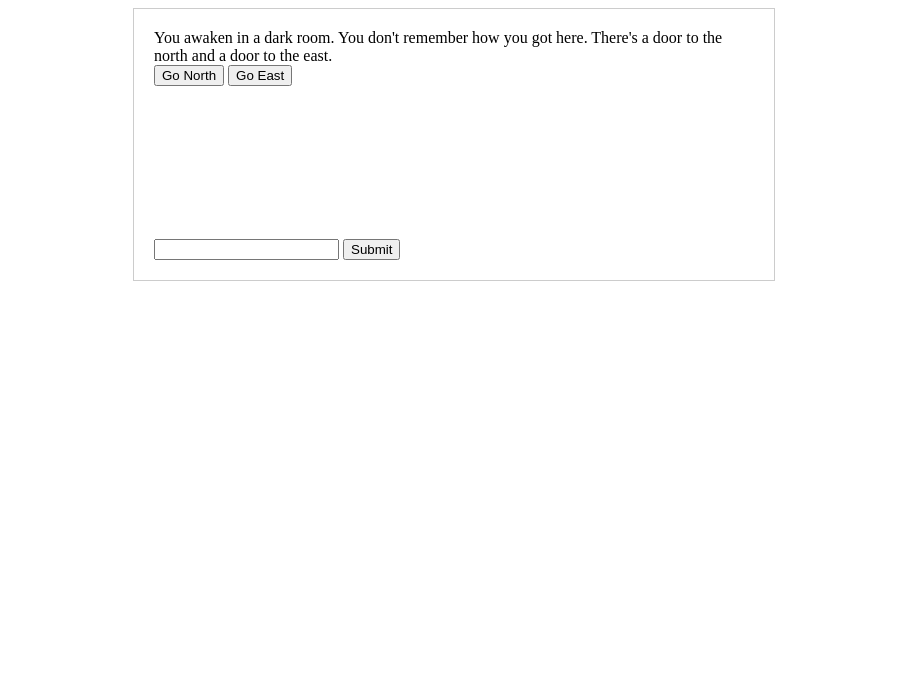
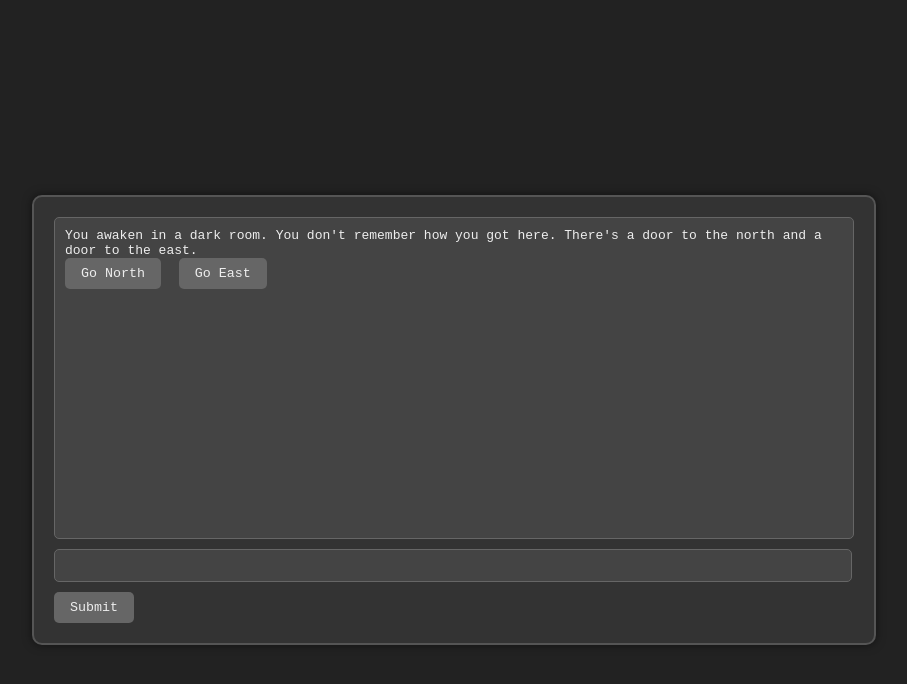
Before and after one commit to thedemobro2/TextAdventure, a plain HTML site: page index.html in a window 1280 px wide. Shown: the whole page, without its empty margins (186-1093 px from the left). Drawn offline with Linux system fonts and the light colour scheme.

Commit message:
Update style.css

```diff
--- a/style.css
+++ b/style.css
@@ -1,12 +1,63 @@
+body {
+    font-family: monospace; /* A classic font for text adventures */
+    background-color: #222; /* Dark background */
+    color: #eee; /* Light text color */
+    display: flex;
+    justify-content: center;
+    align-items: center;
+    min-height: 100vh; /* Make sure the content takes up full viewport height */
+    margin: 0;
+    padding: 20px;
+}
+
 #game-container {
-    width: 600px;
-    margin: 0 auto;
+    background-color: #333; /* Slightly lighter background for the container */
     padding: 20px;
-    border: 1px solid #ccc;
+    border: 2px solid #555; /* Add a border */
+    border-radius: 10px; /* Rounded corners */
+    max-width: 800px; /* Set a maximum width */
+    box-shadow: 0 0 10px rgba(0, 0, 0, 0.5); /* Add a subtle shadow */
 }
 
 #story-text {
-    height: 200px;
+    background-color: #444; /* Even lighter background for the text area */
+    padding: 10px;
+    border: 1px solid #666;
+    border-radius: 5px;
+    height: 300px; /* Increased height */
     overflow-y: scroll;
     margin-bottom: 10px;
+    white-space: pre-wrap; /* Preserve whitespace and wrap text */
 }
+
+button {
+    background-color: #666; /* Button background */
+    color: #eee; /* Button text color */
+    border: none;
+    padding: 8px 16px;
+    margin-right: 10px;
+    border-radius: 5px;
+    cursor: pointer;
+    font-family: monospace;
+    transition: background-color 0.3s ease; /* Smooth transition for hover effect */
+}
+
+button:hover {
+    background-color: #888; /* Darker background on hover */
+}
+
+input[type="text"] {
+    background-color: #444;
+    color: #eee;
+    border: 1px solid #666;
+    padding: 8px;
+    border-radius: 5px;
+    width: calc(100% - 20px); /* Make the input take full width */
+    margin-bottom: 10px;
+    font-family: monospace;
+}
+
+input[type="text"]:focus {
+    outline: none;
+    border-color: #aaa; /* Highlight border on focus */
+}
```
